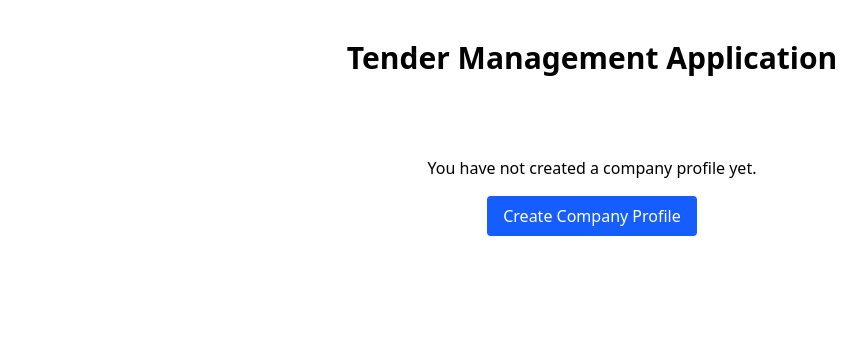
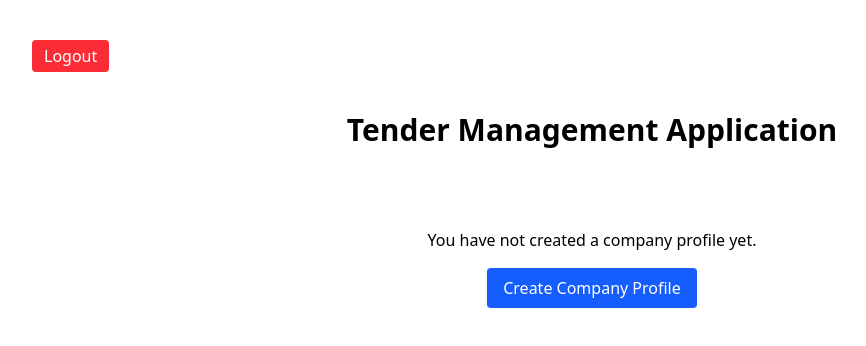
Before and after one commit to Swapnil-2502/Kibou-Systems-Application, a Next.js app in the folder frontend/: page /dashboard in a window 1280 px wide. Shown: the top 346 px of the page, without its empty margins (48-914 px from the left). Built offline with nearby package versions, Linux system fonts and the light colour scheme; no server answers; sample sign-in values are in the browser's storage.

Commit message:
Logout Component created

```diff
--- /dev/null
+++ b/frontend/app/Components/LogoutComponent.tsx
@@ -0,0 +1,22 @@
+"use client"
+import { useRouter } from 'next/navigation'
+import React from 'react'
+
+const LogoutComponent = () => {
+    const router = useRouter()
+    const handleLogout = () => {
+        localStorage.removeItem("token")
+        localStorage.removeItem("email")
+        router.push("/login")
+    }
+  return (
+     <button
+        className="bg-red-500 text-white px-3 py-1 rounded mt-10 ml-20"
+        onClick={handleLogout}
+      >
+        Logout
+      </button>
+  )
+}
+
+export default LogoutComponent
--- a/frontend/app/company/page.tsx
+++ b/frontend/app/company/page.tsx
@@ -6,6 +6,7 @@ import HeaderComponent from '../Components/HeaderComponent';
 import axios from 'axios';
 import supabase from '@/lib/supabase';
 import toast from "react-hot-toast";
+import { AxiosError } from "axios";
 
 type CompanyForm = {
     name: string,
@@ -112,6 +113,7 @@ const Company = () => {
             logo_url: logoURL
         }
 
+        try{
              if(isEditing && company){
                 await axios.put(`http://localhost:3005/api/company/${company.id}`,payload,{
                     headers: {Authorization: `Bearer ${token}`}
@@ -127,6 +129,13 @@ const Company = () => {
             setTimeout(() => {
                 router.push("/dashboard");
             }, 3000);
+        }
+        catch(err){
+            const error = err as AxiosError
+            console.error("Failed to save company:", error.response?.data || error.message);
+            toast.error("Failed to save company");
+        }
+
     }
 
     if (loading) return <p className="text-center mt-10">Loading...</p>;
--- a/frontend/app/dashboard/page.tsx
+++ b/frontend/app/dashboard/page.tsx
@@ -3,6 +3,7 @@ import { useRouter } from 'next/navigation'
 import React, { useEffect, useState } from 'react'
 import axios from "axios";
 import HeaderComponent from '../Components/HeaderComponent';
+import LogoutComponent from '../Components/LogoutComponent';
 
 type Company = {
   id: number,
@@ -40,18 +41,22 @@ const Dashboard = () => {
         setEmail(localStorage.getItem("email") || "Logged in");
 
       }
-      catch(error:any){
+      catch(error: unknown){
         console.error("Unauthorized or error:", error);
 
-        if(error.response?.status === 401){
+        if (axios.isAxiosError(error) && error.response) {
+          if(error.response.status === 401){
             localStorage.removeItem("token"); //If token is invalid or expired
             router.push("/login");
           }
-        else if(error.response?.status === 404){
+          else if(error.response.status === 404){
             setCompany(null)
             setEmail(localStorage.getItem("email") || "Logged in");
           }
           else{
+            alert("Something went wrong fetching company info.");
+          }
+        } else {
           alert("Something went wrong fetching company info.");
         }
       }
@@ -69,7 +74,10 @@ const Dashboard = () => {
   if (loading) return <p className="text-center mt-10">Loading...</p>;
 
   return (
+    <>
+    <LogoutComponent />
     <div className="max-w-3xl mx-auto mt-10 px-4">
+
       <HeaderComponent email={email} />
 
       {company ? (
@@ -111,6 +119,8 @@ const Dashboard = () => {
         </div>
       )}
     </div>
+
+    </>
   );
 }
 
```
Lines whose indentation alone changed are shown as unchanged.
